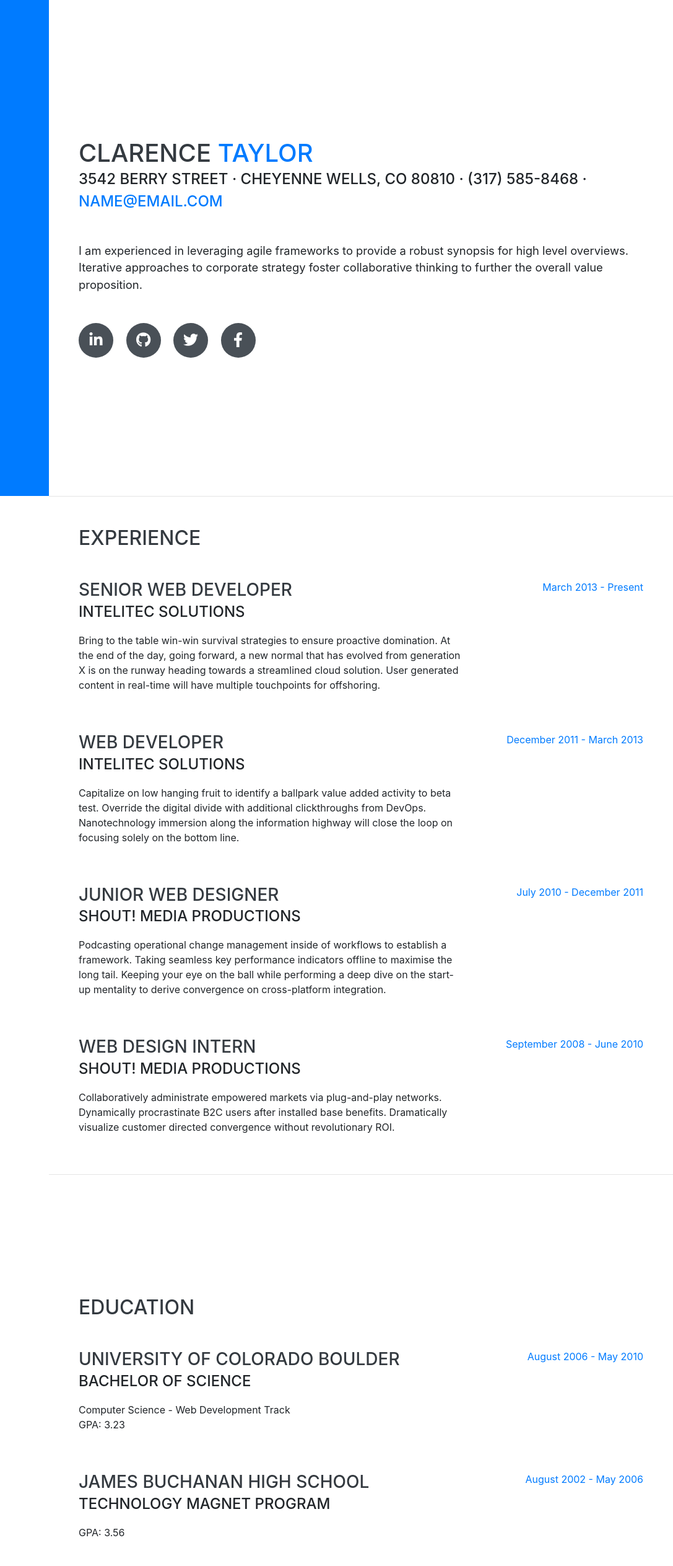
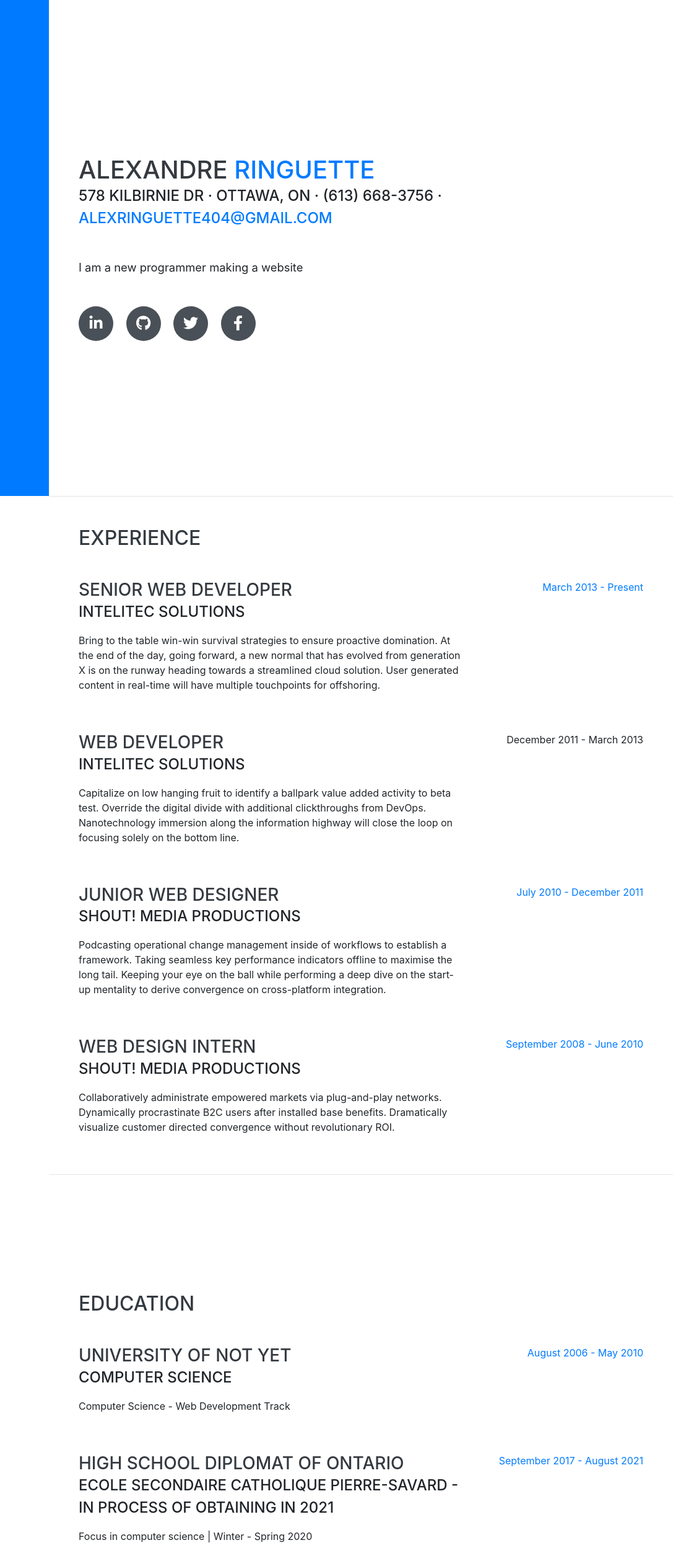
Before and after one commit to Kirloxious/Kirloxious.github.io, a website with bundled scripts: page index.html in a window 1280 px wide. Shown: the top 2526 px of the page at 62% size, 193-1280 px from the left. Built offline with nearby package versions, Linux system fonts and the light colour scheme; files whose address does not match are found by name; a web font is replaced by a local one.

Commit message:
Update index.html

```diff
--- a/index.html
+++ b/index.html
@@ -27,9 +27,9 @@
 
   <nav class="navbar navbar-expand-lg navbar-dark bg-primary fixed-top" id="sideNav">
     <a class="navbar-brand js-scroll-trigger" href="#page-top">
-      <span class="d-block d-lg-none">Clarence Taylor</span>
+      <span class="d-block d-lg-none">Alexandre Ringuette</span>
       <span class="d-none d-lg-block">
-        <img class="img-fluid img-profile rounded-circle mx-auto mb-2" src="img/profile.jpg" alt="">
+        <img class="img-fluid img-profile rounded-circle mx-auto mb-2" alt="">
       </span>
     </a>
     <button class="navbar-toggler" type="button" data-toggle="collapse" data-target="#navbarSupportedContent" aria-controls="navbarSupportedContent" aria-expanded="false" aria-label="Toggle navigation">
@@ -63,18 +63,18 @@
 
     <section class="resume-section p-3 p-lg-5 d-flex align-items-center" id="about">
       <div class="w-100">
-        <h1 class="mb-0">Clarence
-          <span class="text-primary">Taylor</span>
+        <h1 class="mb-0">Alexandre
+          <span class="text-primary">Ringuette</span>
         </h1>
-        <div class="subheading mb-5">3542 Berry Street · Cheyenne Wells, CO 80810 · (317) 585-8468 ·
-          <a href="mailto:name@email.com">name@email.com</a>
+        <div class="subheading mb-5">578 Kilbirnie Dr · Ottawa, ON · (613) 668-3756 ·
+          <a href="mailto:name@email.com">alexringuette404@gmail.com</a>
         </div>
-        <p class="lead mb-5">I am experienced in leveraging agile frameworks to provide a robust synopsis for high level overviews. Iterative approaches to corporate strategy foster collaborative thinking to further the overall value proposition.</p>
+        <p class="lead mb-5">I am a new programmer making a website</p>
         <div class="social-icons">
           <a href="#">
             <i class="fab fa-linkedin-in"></i>
           </a>
-          <a href="#">
+          <a href="https://github.com/Kirloxious">
             <i class="fab fa-github"></i>
           </a>
           <a href="#">
@@ -111,7 +111,8 @@
             <p>Capitalize on low hanging fruit to identify a ballpark value added activity to beta test. Override the digital divide with additional clickthroughs from DevOps. Nanotechnology immersion along the information highway will close the loop on focusing solely on the bottom line.</p>
           </div>
           <div class="resume-date text-md-right">
-            <span class="text-primary">December 2011 - March 2013</span>
+            <span class="text-primar
+            y">December 2011 - March 2013</span>
           </div>
         </div>
 
@@ -149,10 +150,10 @@
 
         <div class="resume-item d-flex flex-column flex-md-row justify-content-between mb-5">
           <div class="resume-content">
-            <h3 class="mb-0">University of Colorado Boulder</h3>
-            <div class="subheading mb-3">Bachelor of Science</div>
+            <h3 class="mb-0">University of not yet</h3>
+            <div class="subheading mb-3">Computer Science</div>
             <div>Computer Science - Web Development Track</div>
-            <p>GPA: 3.23</p>
+            <p></p>
           </div>
           <div class="resume-date text-md-right">
             <span class="text-primary">August 2006 - May 2010</span>
@@ -161,12 +162,12 @@
 
         <div class="resume-item d-flex flex-column flex-md-row justify-content-between">
           <div class="resume-content">
-            <h3 class="mb-0">James Buchanan High School</h3>
-            <div class="subheading mb-3">Technology Magnet Program</div>
-            <p>GPA: 3.56</p>
+            <h3 class="mb-0">High school diplomat of Ontario</h3>
+            <div class="subheading mb-3">Ecole secondaire catholique Pierre-Savard - In process of obtaining in 2021</div>
+            <p>Focus in computer science | Winter - Spring 2020</p>
           </div>
           <div class="resume-date text-md-right">
-            <span class="text-primary">August 2002 - May 2006</span>
+            <span class="text-primary">September 2017 - August 2021</span>
           </div>
         </div>
 
```
